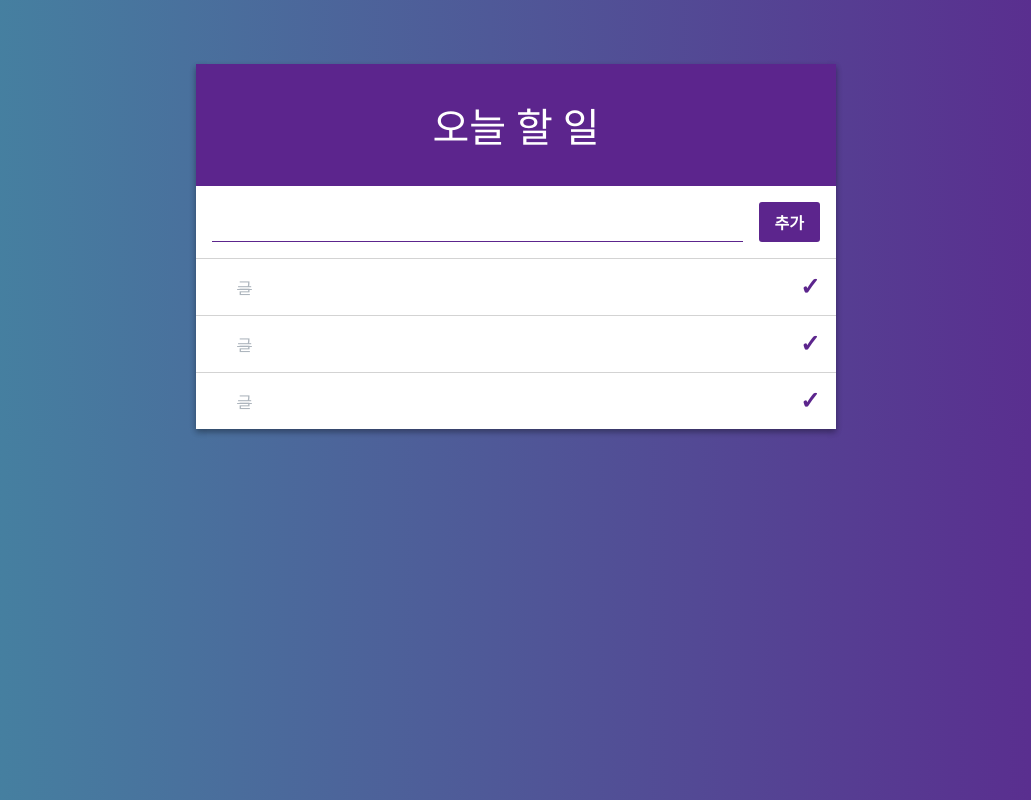
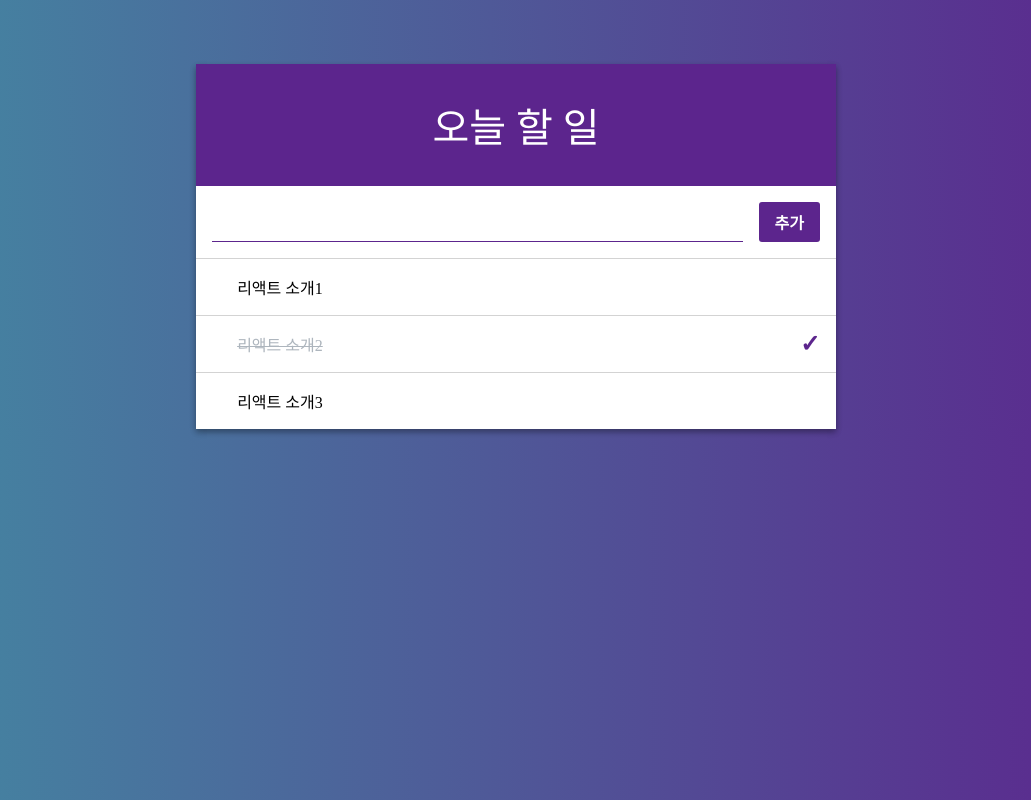
Before and after one commit to dorothy7964/react_todolist, a React (Create React App) app: page / in a window 1280 px wide. Shown: the whole page, without its empty margins (124-1155 px from the left). Built offline with nearby package versions, Linux system fonts and the light colour scheme.

Commit message:
TodoItemList map 구현
TodoItemList 에서 배열을 TodoItem 컴포넌트 배열로 변환

```diff
--- a/src/components/TodoItem.js
+++ b/src/components/TodoItem.js
@@ -1,14 +1,16 @@
 import React from 'react';
 import './TodoItem.css';
 
-const TodoItem = (props) => {
+const TodoItem = ({ id, text, checked }) => {
   return (
     <div className="todoItem">
       <div className="remove">&times;</div>
 
-      <div className="todo-text checked">글</div>
+      <div className={`todo-text ${checked? 'checked' : ""}`}>{text}</div>
 
-      <div className="check-mark">&#x2713;</div>
+      {
+        checked && <div className="check-mark">&#x2713;</div>
+      }
     </div>
   )
 }
--- a/src/components/TodoItemList.js
+++ b/src/components/TodoItemList.js
@@ -3,11 +3,22 @@ import TodoItem from './TodoItem';
 
 class TodoItemList extends Component {
   render() {
+    const { todos } = this.props;
+
+    const todoItemList = todos.map(
+      ({ id, text, checked }) => (
+        <TodoItem
+          id={id}
+          text={text}
+          checked={checked}
+          key={id}
+        />
+      )
+    );
+
     return(
       <div>
-        <TodoItem />
-        <TodoItem />
-        <TodoItem />
+        {todoItemList}
       </div>
     );
   }
```
